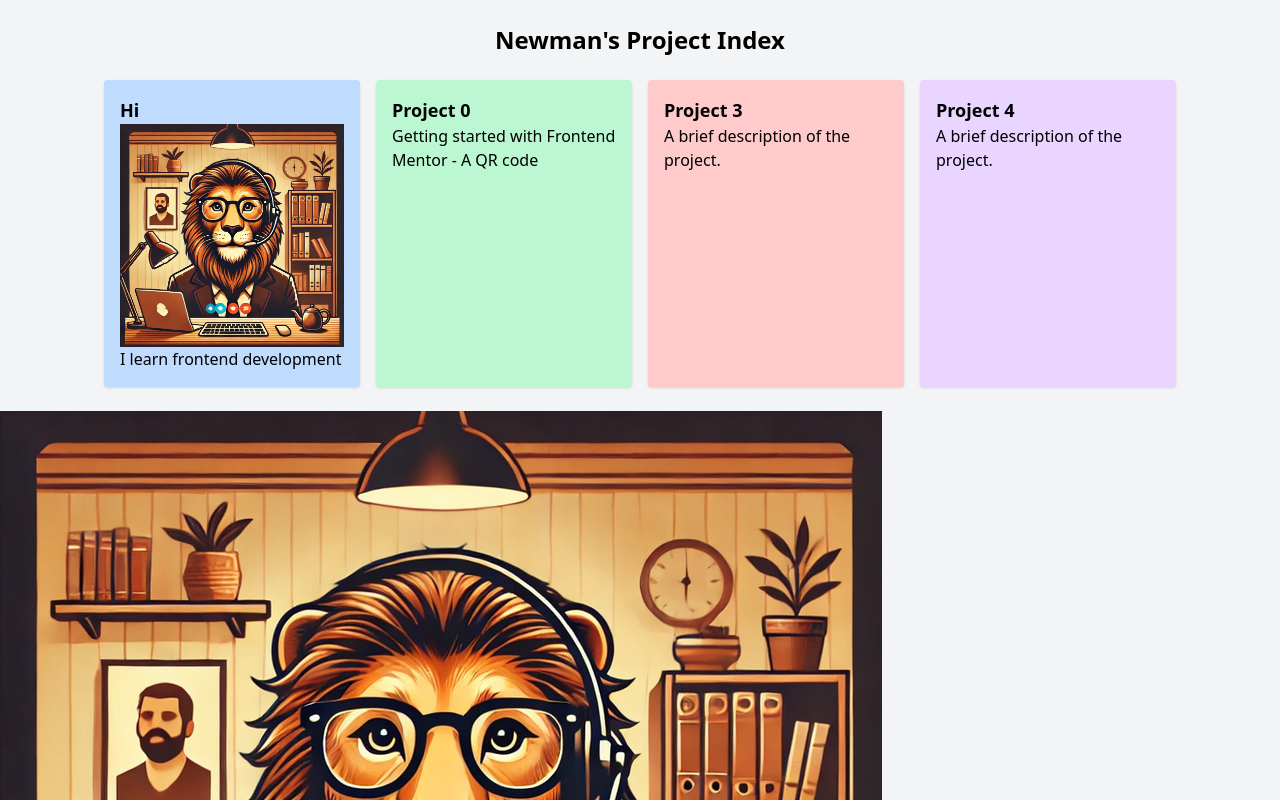
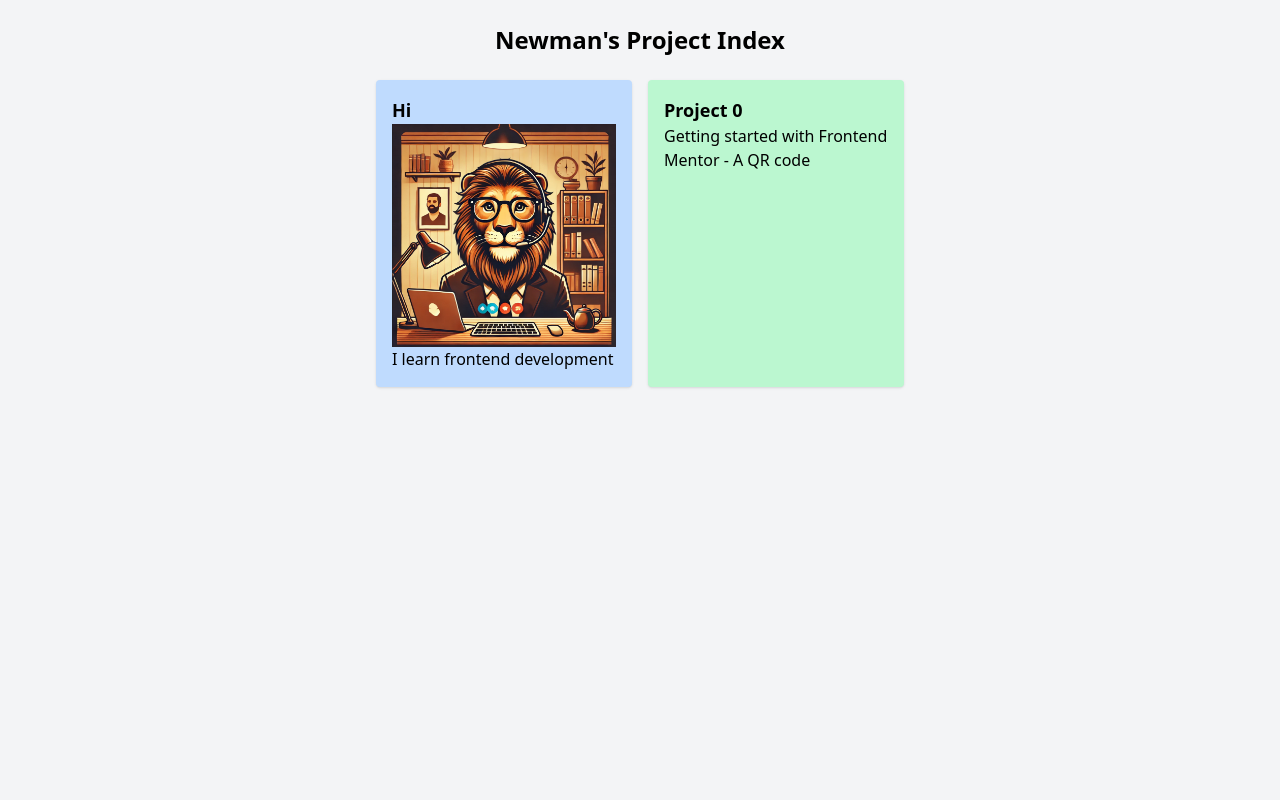
Before and after one commit to Newman5/learn-frontend-mentor, a plain HTML site: page index.html in a window 1280 px wide. Shown: the top 800 px of the page. Drawn offline with nearby package versions, Linux system fonts and the light colour scheme.

Commit message:
clean up

```diff
--- a/index.html
+++ b/index.html
@@ -40,19 +40,10 @@
         <h2 class="text-lg font-bold">Project 0</h2>
         <p>Getting started with Frontend Mentor - <a href="qr-code-component-main/index.html">A QR code</a></p>
       </div>
-      <!-- Project Card 3 -->
-      <div class="w-64 bg-red-200 p-4 rounded shadow">
-        <h2 class="text-lg font-bold">Project 3</h2>
-        <p>A brief description of the project.</p>
-      </div>
-      <!-- Add more cards as needed -->
-      <div class="w-64 bg-purple-200 p-4 rounded shadow">
-        <h2 class="text-lg font-bold">Project 4</h2>
-        <p>A brief description of the project.</p>
-      </div>
+
     </div>
   </div>
-  <img src="images/lion-profile.png" alt="lion with glasses funny profile">
+
 </body>
 
 </html>
```
